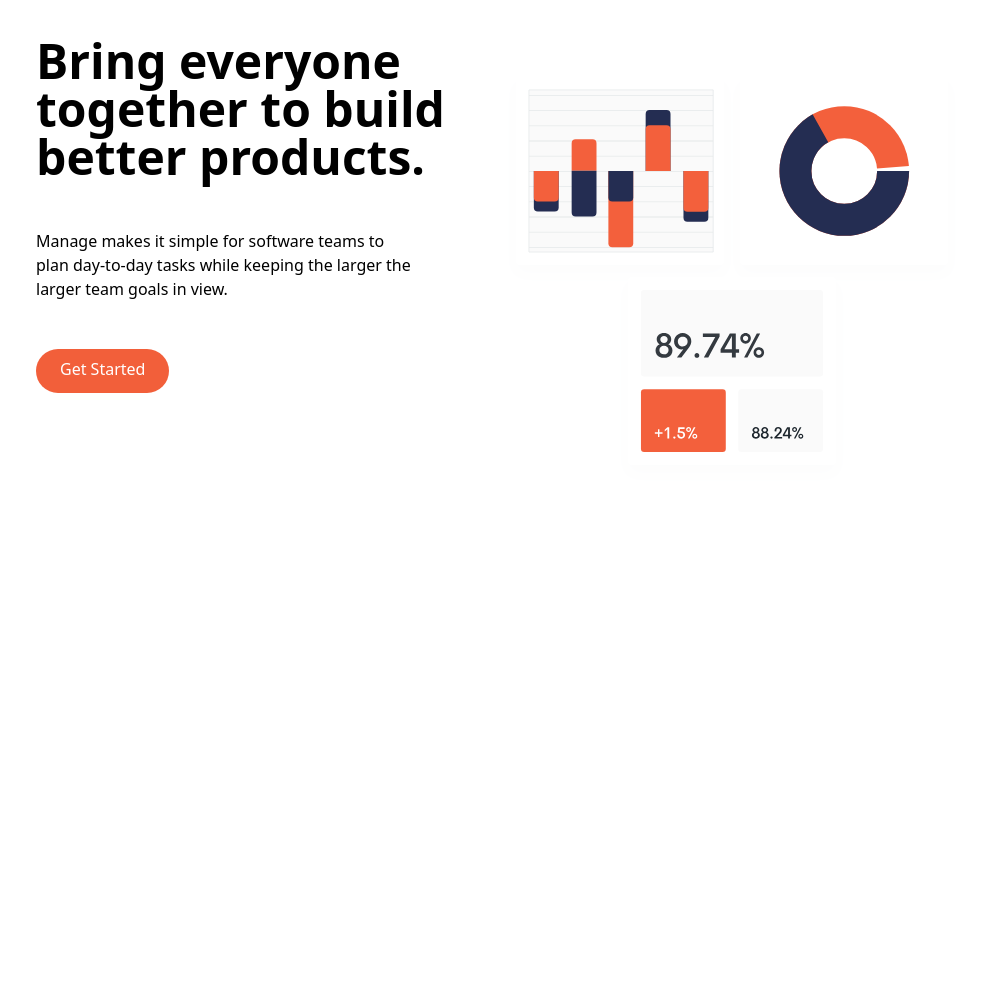
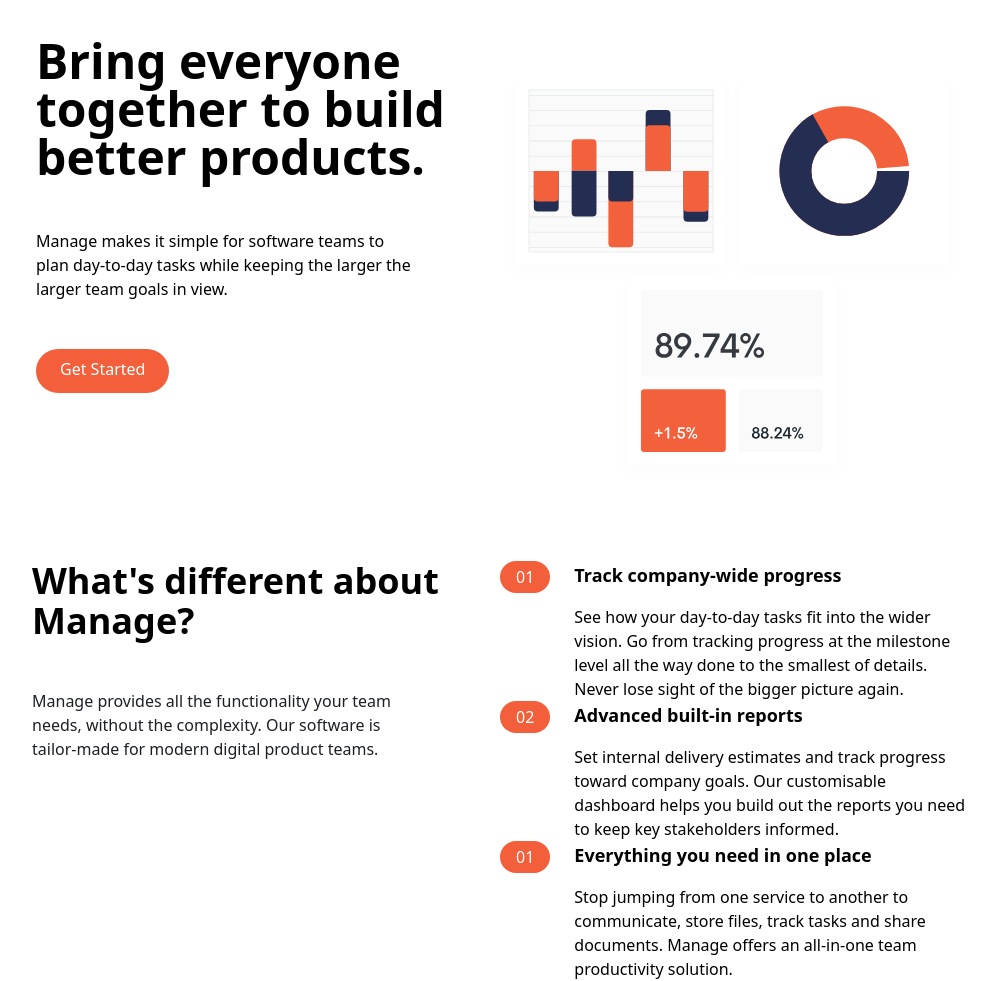
Before and after one commit to juhyunham/tailwind-project, a website: page index.html in a window 1280 px wide. Shown: the part 95-1076 px from the top of the page, without its empty margins (140-1135 px from the left). Before the commit the page ends 800 px from the top, so only its background shows below. Drawn offline with Linux system fonts and the light colour scheme.

Commit message:
Features Section update

```diff
--- a/index.html
+++ b/index.html
@@ -67,5 +67,69 @@
         </div>
       </div>
     </section>
+
+    <!-- Features Section -->
+    <section id="feature">
+      <div class="container flex flex-col px-5 mx-auto mt-10 space-y-12 md:space-y-0 md:flex-row">
+        <div class="flex flex-col space-y-12 md:w-1/2">
+          <h2 class="max-w-md text-4xl font-bold text-center md:text-left">What's different about Manage?</h2>
+          <p class="max-w-sm text-center text-darkGrayishBlue md:text-left">
+            Manage provides all the functionality your team needs, without the complexity. Our software is tailor-made
+            for modern digital product teams.
+          </p>
+        </div>
+
+        <!-- List -->
+        <div class="flex flex-col space-y md:w-1/2">
+          <div class="flex flex-col space-y-3 md:space-y-0 md:space-x-6 md:flex-row">
+            <div class="rounded-l-full bg-brightRedSupLight md:bg-transparent">
+              <div class="flex items-center sapce-x-2">
+                <span class="px-4 py-2 text-white rounded-full bg-brightRed md:py-1">01</span>
+                <h3 class="mx-4 text-base font-bold md:mb-4 md:hidden">Track company-wide progress</h3>
+              </div>
+            </div>
+            <div>
+              <h3 class="hidden mb-4 text-lg font-bold md:block">Track company-wide progress</h3>
+              <p class="text-drakGrayishBlue">
+                See how your day-to-day tasks fit into the wider vision. Go from tracking progress at the milestone
+                level all the way done to the smallest of details. Never lose sight of the bigger picture again.
+              </p>
+            </div>
+          </div>
+
+          <div class="flex flex-col space-y-3 md:space-y-0 md:space-x-6 md:flex-row">
+            <div class="rounded-l-full bg-brightRedSupLight md:bg-transparent">
+              <div class="flex items-center sapce-x-2">
+                <span class="px-4 py-2 text-white rounded-full bg-brightRed md:py-1">02</span>
+                <h3 class="mx-4 text-base font-bold md:mb-4 md:hidden">Advanced built-in reports</h3>
+              </div>
+            </div>
+            <div>
+              <h3 class="hidden mb-4 text-lg font-bold md:block">Advanced built-in reports</h3>
+              <p class="text-drakGrayishBlue">
+                Set internal delivery estimates and track progress toward company goals. Our customisable dashboard
+                helps you build out the reports you need to keep key stakeholders informed.
+              </p>
+            </div>
+          </div>
+
+          <div class="flex flex-col space-y-3 md:space-y-0 md:space-x-6 md:flex-row">
+            <div class="rounded-l-full bg-brightRedSupLight md:bg-transparent">
+              <div class="flex items-center sapce-x-2">
+                <span class="px-4 py-2 text-white rounded-full bg-brightRed md:py-1">01</span>
+                <h3 class="mx-4 text-base font-bold md:mb-4 md:hidden">Everything you need in one place</h3>
+              </div>
+            </div>
+            <div>
+              <h3 class="hidden mb-4 text-lg font-bold md:block">Everything you need in one place</h3>
+              <p class="text-drakGrayishBlue">
+                Stop jumping from one service to another to communicate, store files, track tasks and share documents.
+                Manage offers an all-in-one team productivity solution.
+              </p>
+            </div>
+          </div>
+        </div>
+      </div>
+    </section>
   </body>
 </html>
```
Also changed, not shown: css/main.css.
